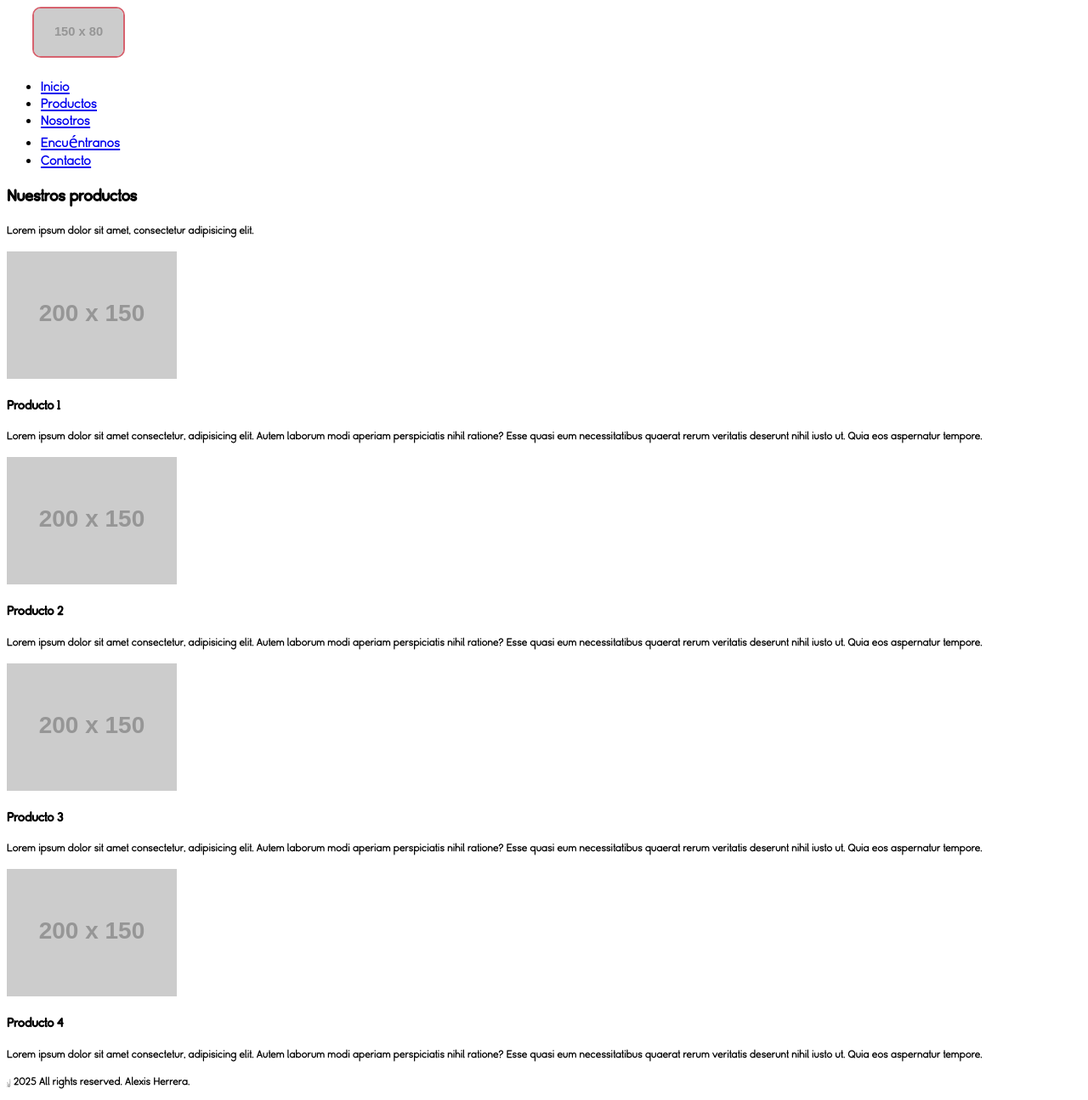
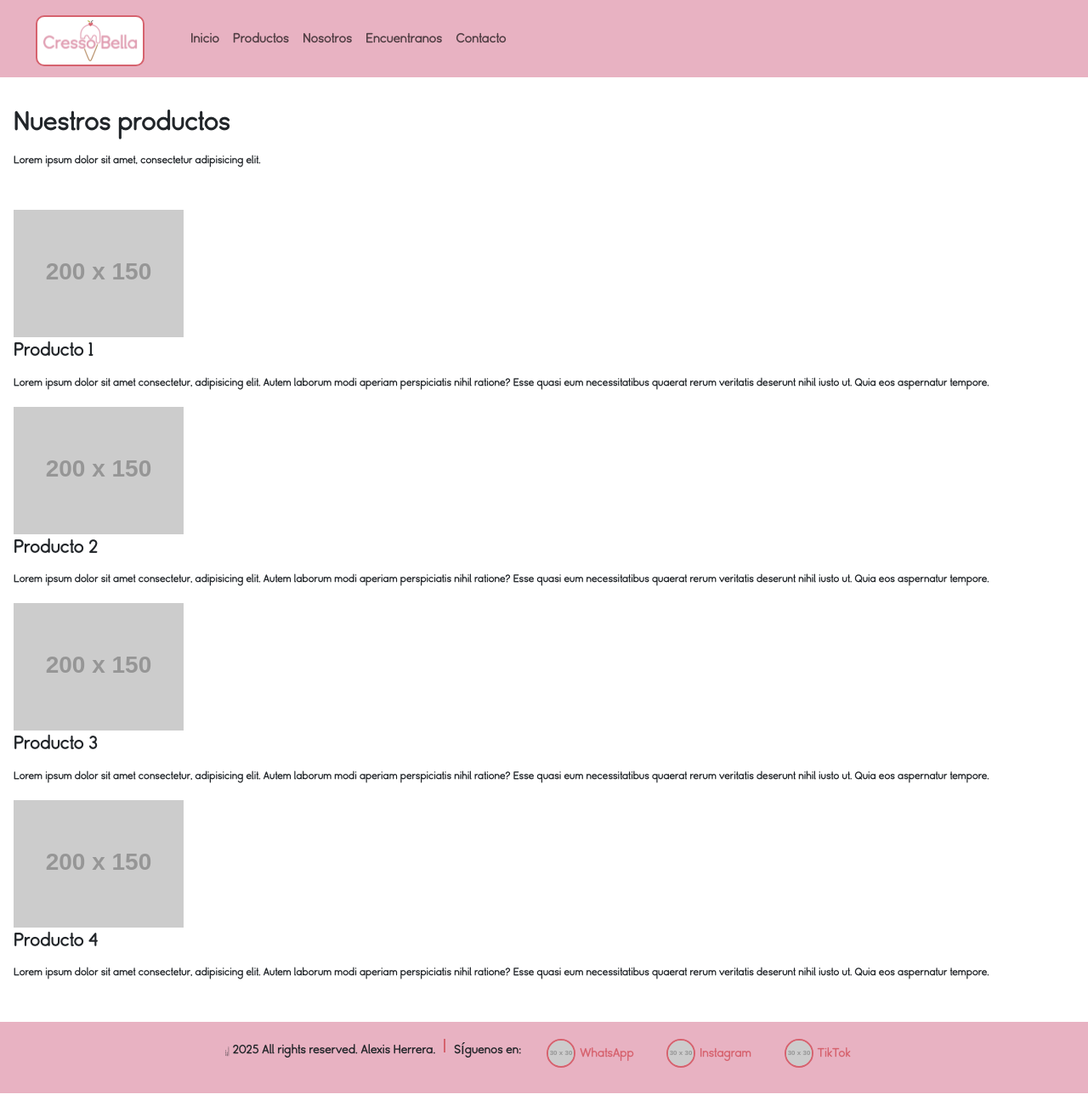
Before and after one commit to alexisarango2144/CressoBella, a plain HTML site: page pages/productos.html in a window 1280 px wide. Shown: the top 1295 px of the page at 85% size. Drawn offline with nearby package versions, Linux system fonts and the light colour scheme; placeholder pictures from the web are drawn by us.

Commit message:
Index finalizado

```diff
--- a/css/style.css
+++ b/css/style.css
@@ -20,7 +20,18 @@ header {
 
 .navbar {
     background-color: #E8B2C2;
-    color: #E8B2C2;
+    color: #E09EB2;
+}
+
+.navbar-toggler {
+    border: 2px solid #D6626E;
+    background-color: white;
+    height: 50px;
+    padding-top: 0.3125rem;
+}
+
+.navbar-toggler:focus {
+    box-shadow: #E8B2C2;
 }
 
 .logotipoNav {
@@ -34,10 +45,86 @@ header {
 
 .nav-link:hover {
     font-size: 1.5rem;
+    color: #D6626E !important;
 }
 
 .navbar-toggler-icon {
     background-image: url('../assets/images/menu.png');
+}
+
+main {
+    padding: 30px 16px;
+    display: flex;
+    flex-direction: column;
+    justify-content: space-between;
+    align-items: center;
+}
+
+.cresso-name {
+    color: #D6626E;
+    font-size: 3rem;
+    font-weight: 300;
+}
+
+footer {
+    width: 100%;
+    display: flex;
+    flex-direction: row;
+    flex-wrap: wrap;
+    background-color: #E8B2C2;
+    padding: 20px;
+    justify-content: center;
+    gap: 10px;
+    font-size: 1.15rem
+}
+
+.verticalSeparator {
+    width: 2px;
+    height: 1rem;
+    background-color: #D6626E;
+}
+
+.socialLink-container {
+    align-items: center;
+}
+
+.socialLink {
+    margin: 0 15px;
+    text-decoration: none;
+    color: #D6626E;
+}
+
+.socialLinkImg {
+    margin: 0 5px;
+    border: 2px solid #D6626E;
+    border-radius: 100%;
+}
+
+@media(min-width: 576px) {
+    .grid-container {
+        padding: 50px 10%;
+    }
+}
+
+@media(min-width: 768px) {
+    .grid-container {
+        padding: 50px 10%;
+    }
+
+    main {
+        flex-direction: row;
+        flex-wrap: wrap;
+        gap: 30px;
+        align-items: flex-start;
+    }
+
+    .main-carousel {
+        width: 55%;
+    }
+
+    .main-info {
+        width: 40%;
+    }
 }
 
 
@@ -46,6 +133,7 @@ header {
         margin-left: 30px;
     }
 }
+
 
 
 
--- a/pages/productos.html
+++ b/pages/productos.html
@@ -8,31 +8,40 @@
     <title>Nuestros productos - Proyecto</title>
 
     <!--Icons-->
-    <link rel="shortcut icon" href="https://placehold.co/30x30?text=A" type="image/x-icon" />
+    <link rel="shortcut icon" href="./assets/images/favicon.png" type="image/x-icon">
 
-    <!--Libraries
-Posteriormente librerías como Bootstrap, Normalize, Datatables, etc.
--->
+    <!--Libraries -->
+    <link href="https://cdn.jsdelivr.net/npm/bootstrap@5.3.7/dist/css/bootstrap.min.css" rel="stylesheet"
+        integrity="sha384-LN+7fdVzj6u52u30Kp6M/trliBMCMKTyK833zpbD+pXdCLuTusPj697FH4R/5mcr" crossorigin="anonymous">
+    <link rel="stylesheet" href="https://cdn.jsdelivr.net/npm/bootstrap-icons@1.13.1/font/bootstrap-icons.min.css">
 
     <!--Static CSS-->
-    <link rel="stylesheet" href="../css/style.css" />
+    <link rel="stylesheet" href="../css/style.css">
 </head>
 
 <body>
     <header>
-        <!--Logo, nav, búsqueda-->
-        <div class="logoContainer">
-            <a href="../index.html" class="mainLogoLink"><img class="logotipoNav"
-                    src="https://placehold.co/150x80?text=Logotipo" alt="Logotipo del sitio" /></a>
-        </div>
-        <nav class="mainNav">
-            <ul class="navList">
-                <li class="navElement"><a href="../index.html" class="navLink">Inicio</a></li>
-                <li class="navElement"><a href="./productos.html" class="navLink navLinkSelected">Productos</a></li>
-                <li class="navElement"><a href="./nosotros.html" class="navLink">Nosotros</a></li>
-                <li class="navElement"><a href="./encuentranos.html" class="navLink">Encuéntranos</a></li>
-                <li class="navElement"><a href="./contacto.html" class="navLink">Contacto</a></li>
-            </ul>
+        <nav class="navbar navbar-expand-lg">
+            <div class="container-fluid">
+                <a class="navbar-brand" href="#">
+                    <img src="../assets/images/logotipo.png" alt="Logotipo CressoBella"
+                        class="d-inline-block align-text-top logotipoNav">
+                </a>
+                <button class="navbar-toggler" type="button" data-bs-toggle="collapse"
+                    data-bs-target="#navbarNavAltMarkup" aria-controls="navbarNavAltMarkup" aria-expanded="false"
+                    aria-label="Toggle navigation">
+                    <span class="navbar-toggler-icon"></span>
+                </button>
+                <div class="collapse navbar-collapse" id="navbarNavAltMarkup">
+                    <div class="navbar-nav">
+                        <a class="nav-link navLinkSelected" aria-current="page" href="./index.html">Inicio</a>
+                        <a class="nav-link" href="./pages/productos.html">Productos</a>
+                        <a class="nav-link" href="./pages/nosotros.html">Nosotros</a>
+                        <a class="nav-link" href="./pages/encuentranos.html">Encuentranos</a>
+                        <a class="nav-link" href="./pages/contacto.html">Contacto</a>
+                    </div>
+                </div>
+            </div>
         </nav>
     </header>
 
@@ -105,6 +114,9 @@ Posteriormente librerías como Bootstrap, Normalize, Datatables, etc.
                     class="socialLinkImg" />TikTok</a>
         </div>
     </footer>
+    <script src="https://cdn.jsdelivr.net/npm/bootstrap@5.3.7/dist/js/bootstrap.bundle.min.js"
+        integrity="sha384-ndDqU0Gzau9qJ1lfW4pNLlhNTkCfHzAVBReH9diLvGRem5+R9g2FzA8ZGN954O5Q"
+        crossorigin="anonymous"></script>
 </body>
 
 </html>
```
Also changed, not shown: index.html (+44 -24 lines).
